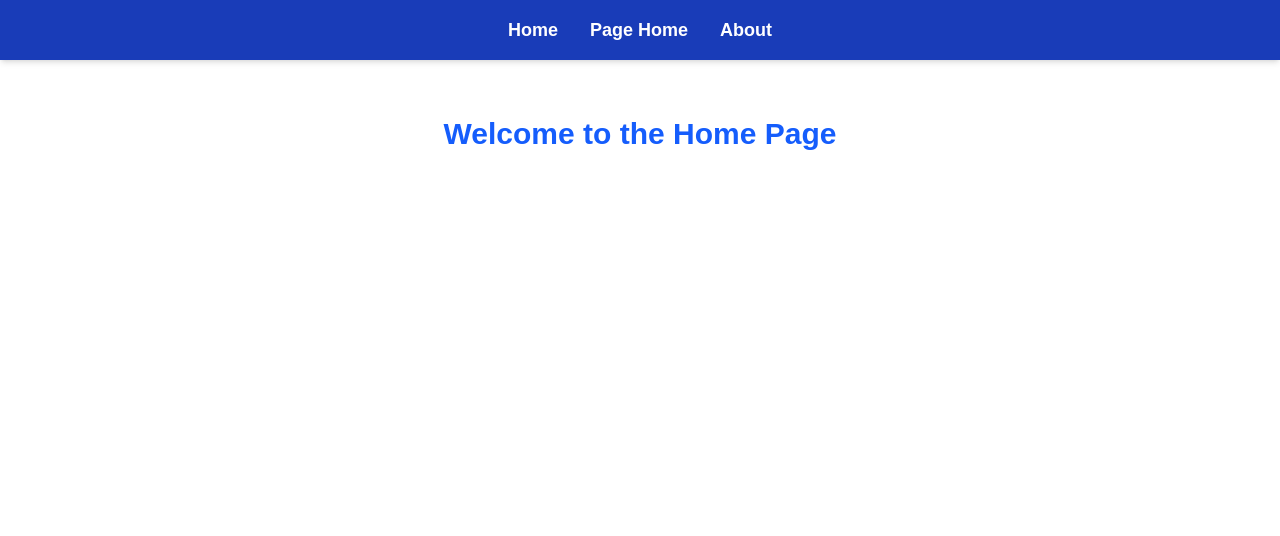
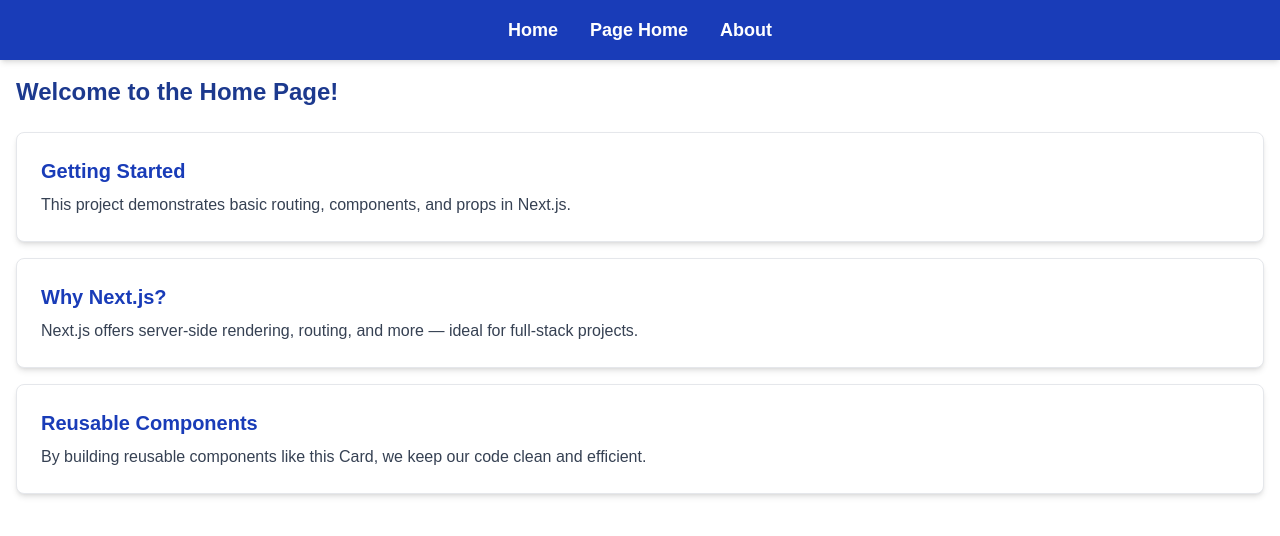
Before and after one commit to ami798/alx-project-0x02-setup, a Next.js app in the folder alx-project-0x02/: page /home in a window 1280 px wide. Shown: the top 536 px of the page. Built offline with nearby package versions, Linux system fonts and the light colour scheme.

Commit message:
feat: add reusable Card component and display on home page

```diff
--- /dev/null
+++ b/alx-project-0x02/components/common/Card.tsx
@@ -0,0 +1,11 @@
+// components/common/Card.tsx
+import { CardProps } from "@/interfaces";
+
+export default function Card({ title, content }: CardProps) {
+  return (
+    <div className="bg-white shadow-md rounded-lg p-6 mb-4 border border-gray-200">
+      <h2 className="text-xl font-semibold mb-2 text-blue-800">{title}</h2>
+      <p className="text-gray-700">{content}</p>
+    </div>
+  );
+}
--- a/alx-project-0x02/interfaces/index.ts
+++ b/alx-project-0x02/interfaces/index.ts
@@ -0,0 +1,6 @@
+// interfaces/index.ts
+
+export interface CardProps {
+  title: string;
+  content: string;
+}
--- a/alx-project-0x02/pages/home.tsx
+++ b/alx-project-0x02/pages/home.tsx
@@ -1,11 +1,23 @@
-import React from 'react';
+// pages/home.tsx
+import Card from "@/components/common/Card";
 
-const HomePage = () => {
+export default function HomePage() {
   return (
-    <div className="text-center mt-10">
-      <h1 className="text-3xl font-bold text-blue-600">Welcome to the Home Page</h1>
+    <div>
+      <h1 className="text-2xl font-bold mb-6 text-blue-900">Welcome to the Home Page!</h1>
+
+      <Card
+        title="Getting Started"
+        content="This project demonstrates basic routing, components, and props in Next.js."
+      />
+      <Card
+        title="Why Next.js?"
+        content="Next.js offers server-side rendering, routing, and more — ideal for full-stack projects."
+      />
+      <Card
+        title="Reusable Components"
+        content="By building reusable components like this Card, we keep our code clean and efficient."
+      />
     </div>
   );
-};
-
-export default HomePage;
+}
```
